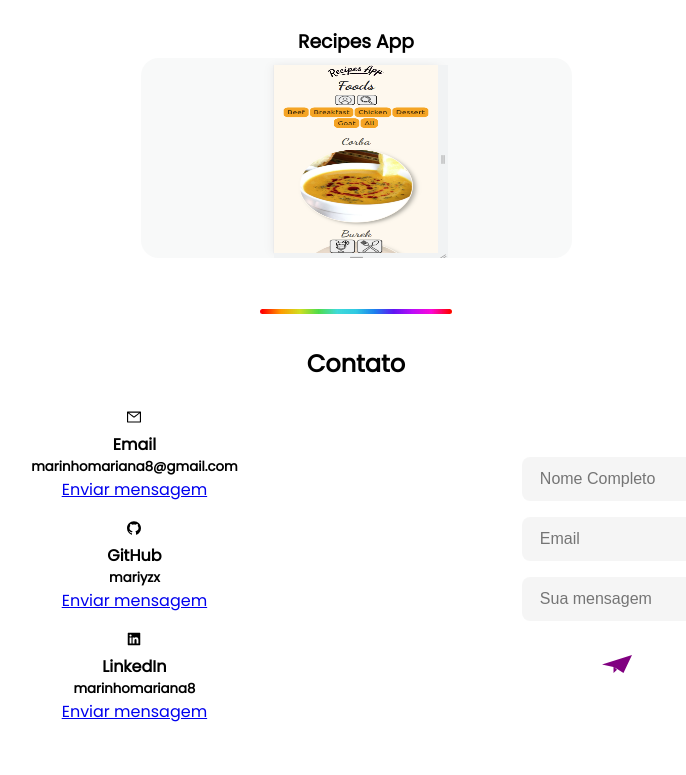
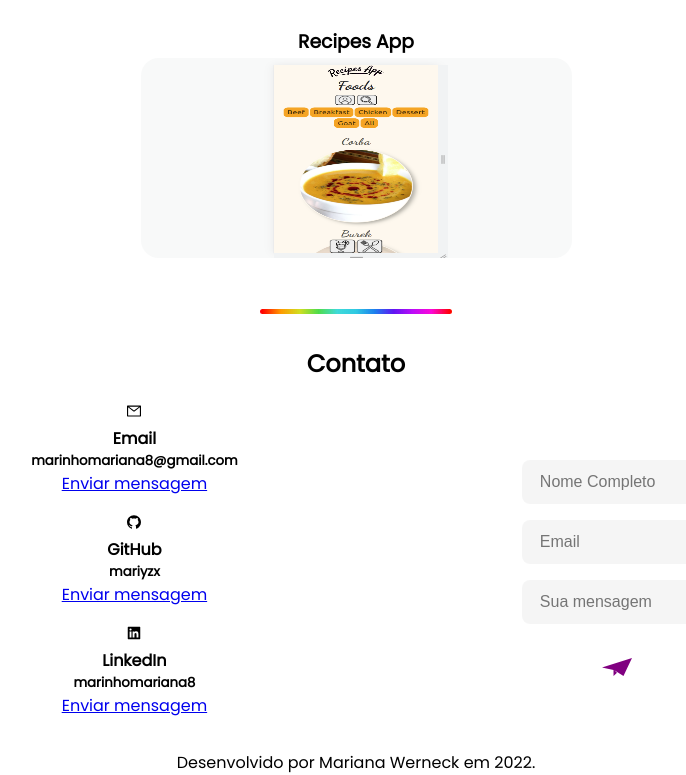
Before and after one commit to mariyzx/portfolio, a React (Create React App) app: page / in a window 1280 px wide. Shown: the part 1110-1885 px from the top of the page, without its empty margins (284-970 px from the left). Before the commit the page ends 1834 px from the top, so only its background shows below. Built offline with nearby package versions, Linux system fonts and the light colour scheme.

Commit message:
Add footer e divider

```diff
--- a/src/components/Footer.jsx
+++ b/src/components/Footer.jsx
@@ -0,0 +1,11 @@
+import React from "react";
+
+class Footer extends React.Component {
+  render() {
+    return (
+      <footer><p>Desenvolvido por Mariana Werneck em 2022.</p></footer>
+    )
+  }
+}
+
+export default Footer;
--- a/src/pages/Contato.jsx
+++ b/src/pages/Contato.jsx
@@ -1,6 +1,7 @@
 import React from 'react';
 import { AiOutlineMail, AiFillGithub, AiFillLinkedin } from 'react-icons/ai';
 import { SiMinutemailer } from 'react-icons/si'
+import Footer from '../components/Footer';
 import { Button } from '../styles/components/Button';
 import { DivContact, MainContact } from '../styles/components/Contact';
 import { Divider } from '../styles/components/Divider';
@@ -39,6 +40,7 @@ class Contato extends React.Component {
             <Button type="submit"><SiMinutemailer /></Button>
           </form>
         </div>
+        <Footer />
       </MainContact>
     )
   }
--- a/src/styles/components/Contact.js
+++ b/src/styles/components/Contact.js
@@ -5,13 +5,14 @@ export const MainContact = styled.section`
 
   div {
     display: flex;
-    margin-top: 13px;
+    margin-top: 10px;
     justify-content: space-evenly;
     align-items: center;
+    margin-bottom: 1rem;
   }
 
   form {
-    margin-top: 13px;
+    margin-top: 10px;
     display: flex;
     gap: 1rem;
     flex-direction: column;
```
